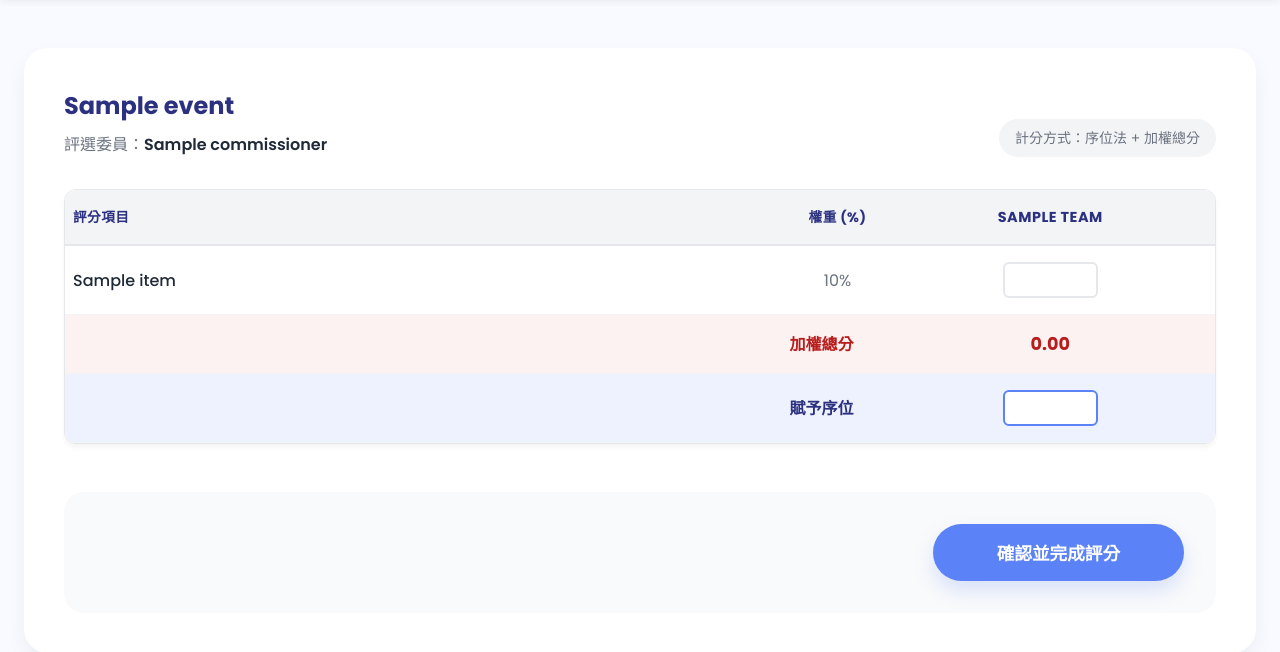
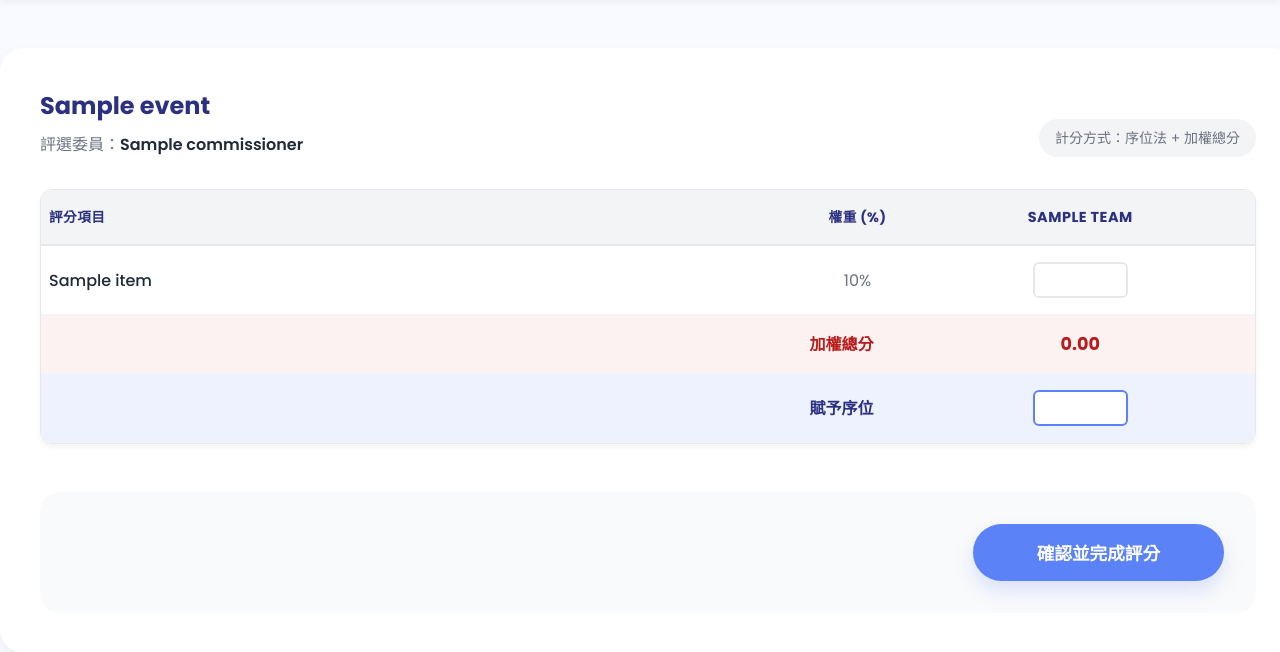
Before and after one commit to sinolh8041/scoring-platform, a Django app: template scoring_app/templates/scoring_app/scoring_matrix.html in a window 1280 px wide. Shown: the part 77-729 px from the top of the page. Run offline with Django 5.2, Linux system fonts and the light colour scheme; tables that the repository leaves empty hold one stand-in row (values such as "Sample post"); the template is opened without the code that fills it: values that come from a table or form of the project are taken from there, most other values are stand-ins (such as "Sample title", 1, 10 or a date in 2020).

Commit message:
Maximize scoring matrix width to 95% of screen

```diff
--- a/scoring_app/templates/scoring_app/scoring_matrix.html
+++ b/scoring_app/templates/scoring_app/scoring_matrix.html
@@ -15,7 +15,8 @@ input[type=number] {
 
 /* 評分頁面專屬展開版面 */
 .container {
-    max-width: 1500px !important;
+    max-width: 95% !important;
+    width: 95% !important;
 }
 
 .scoring-table {
```
